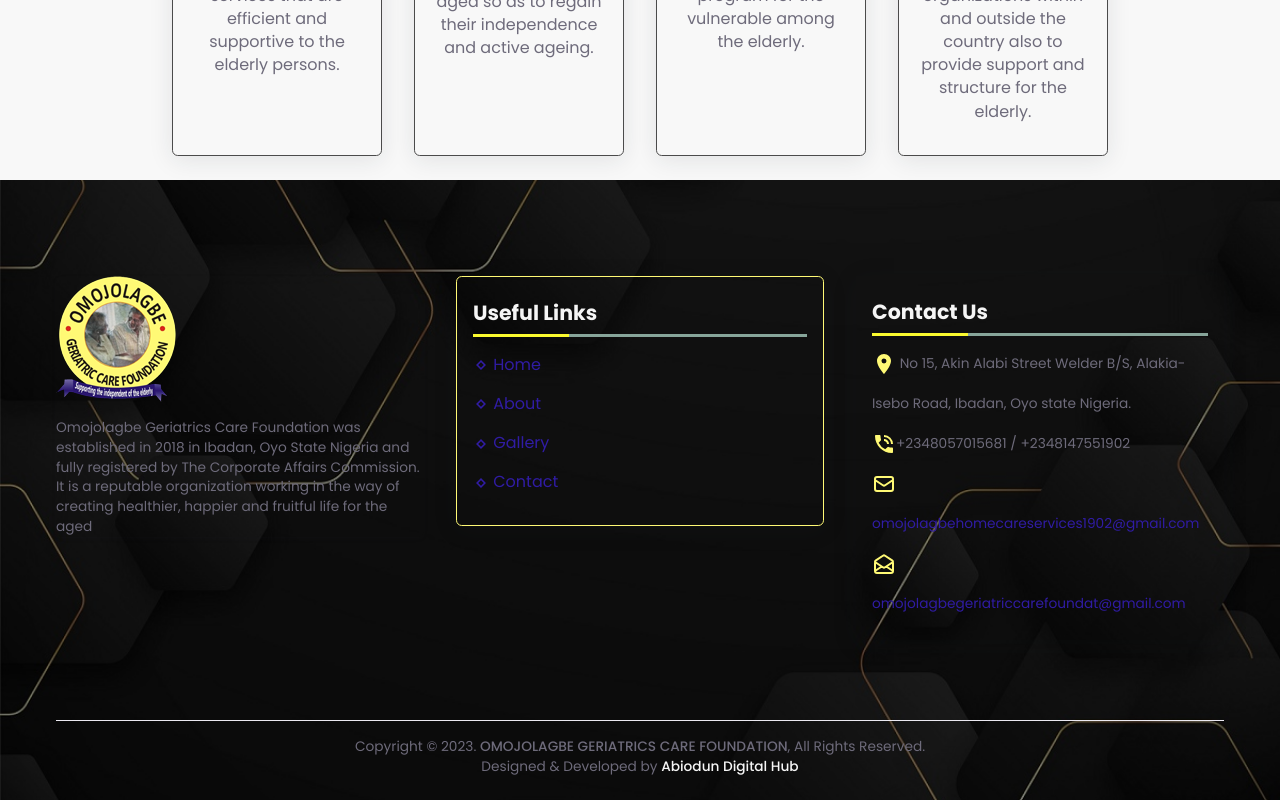
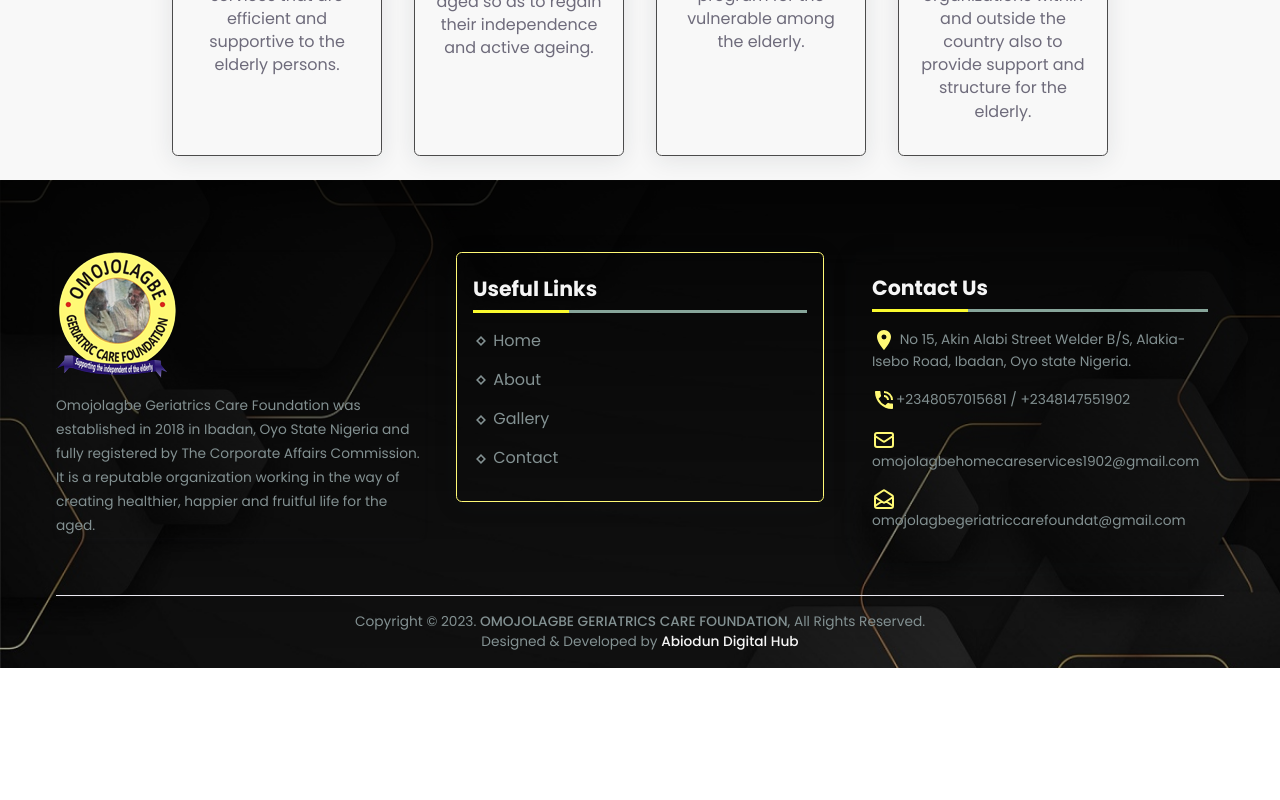
Before and after one commit to Abiodun-Samuel/Omojolagbe-Geriatrics-Care-Foundation, a React (Vite) app: page / in a window 1280 px wide. Shown: the part 1643-2443 px from the top of the page. After the commit the page ends 2311 px from the top, so only its background shows below. Built offline with nearby package versions, Linux system fonts and the light colour scheme.

Commit message:
completed footer

```diff
--- a/src/components/Footer/Footer.jsx
+++ b/src/components/Footer/Footer.jsx
@@ -2,7 +2,6 @@
 import { VscDebugBreakpointLogUnverified } from "react-icons/vsc";
 import { MdLocationOn, MdPhoneInTalk } from "react-icons/md";
 import logo from "../../assets/images/logo/logo-md.png";
-import { FaFacebook } from "react-icons/fa";
 import { HiOutlineMail, HiOutlineMailOpen } from "react-icons/hi";
 
 const Footer = () => {
@@ -16,12 +15,12 @@
               <div className="col-lg-4 col-md-6 my-1">
                 <div className="rounded shadow-sm">
                   <img src={logo} alt="logo" />
-                  <p className="mt-1 small lh-5">
+                  <p className="mt-1 small" style={{ lineHeight: "1.75" }}>
                     Omojolagbe Geriatrics Care Foundation was established in
                     2018 in Ibadan, Oyo State Nigeria and fully registered by
                     The Corporate Affairs Commission. It is a reputable
                     organization working in the way of creating healthier,
-                    happier and fruitful life for the aged
+                    happier and fruitful life for the aged.
                   </p>
                 </div>
               </div>
@@ -47,26 +46,22 @@
               <div className="col-lg-4 col-md-6 my-1">
                 <div className="footer-contact shadow">
                   <h4>Contact Us</h4>
-                  <p className="small my-0">
+                  <p className="small mt-1">
                     <MdLocationOn className="fs-3 text-warning" /> No 15, Akin
                     Alabi Street Welder B/S, Alakia-Isebo Road, Ibadan, Oyo
                     state Nigeria.
                   </p>
-                  <p className="small my-0">
+                  <p className="small">
                     <MdPhoneInTalk className="fs-3 text-warning" />
                     +2348057015681 / +2348147551902
                   </p>
-                  <p className="small my-0">
-                    <HiOutlineMail className="fs-3 text-warning" /> {""}
-                    <a href="mailto:omojolagbehomecareservices1902@gmail.com">
-                      omojolagbehomecareservices1902@gmail.com
-                    </a>
+                  <p className="small">
+                    <HiOutlineMail className="fs-3 text-warning" />{" "}
+                    omojolagbehomecareservices1902@gmail.com
                   </p>
-                  <p className="small my-0">
-                    <HiOutlineMailOpen className="fs-3 text-warning" /> {""}
-                    <a href="mailto:omojolagbegeriatriccarefoundat@gmail.com">
-                      omojolagbegeriatriccarefoundat@gmail.com
-                    </a>
+                  <p className="small">
+                    <HiOutlineMailOpen className="fs-3 text-warning" />{" "}
+                    omojolagbegeriatriccarefoundat@gmail.com
                   </p>
                 </div>
               </div>
--- a/src/index.css
+++ b/src/index.css
@@ -106,11 +106,12 @@
 
 /* footer section  */
 #footer {
-  padding: 5rem 0 1.5rem 0;
-  background: linear-gradient(rgba(0, 0, 0, 0.5), rgba(0, 0, 0, 0.5)),
+  padding: 3.5rem 0 1rem 0;
+  background: linear-gradient(rgba(0, 0, 0, 0.9), rgba(0, 0, 0, 0.3)),
     url("./assets/images/bg/footer_bg.jpg") no-repeat;
   background-size: cover;
   background-position: center;
+  color: #839192;
 }
 
 #footer .footer-top h4 {
@@ -142,48 +143,21 @@
 }
 
 #footer .footer-top .footer-links {
-  margin-bottom: 3rem;
   padding: 1rem;
 }
 
-#footer .footer-top .footer-links ul {
-  list-style: none;
-  padding: 5px 0 0 0;
-  margin: 0;
+#footer .footer-top .footer-links a {
+  transition: 0.3s;
+  color: inherit;
 }
 
-#footer .footer-top .footer-links ul li {
-  padding: 0 0 1.5rem 0;
-}
-
-#footer .footer-top .footer-links ul a {
-  transition: 0.3s;
-  color: #839192;
-  font-weight: 500;
-}
-
-#footer .footer-top .footer-links ul a:hover {
-  color: var(--yellow-2);
+#footer .footer-top .footer-links a:hover {
+  color: var(--yellow-0);
 }
 
 #footer .footer-top .footer-contact {
-  margin-bottom: 3rem;
   padding: 1rem;
-}
-
-#footer .footer-top .footer-contact p {
-  line-height: 2.5rem;
-}
-
-#footer .social-links svg {
-  fill: rgba(150, 150, 150, 0.7);
-  stroke: rgba(150, 150, 150, 0.7);
-  box-shadow: var(--shadow-1);
-}
-
-#footer .social-links svg:hover {
-  fill: var(--yellow-2);
-  stroke: var(--yellow-2);
+  color: inherit;
 }
 
 /*
```
